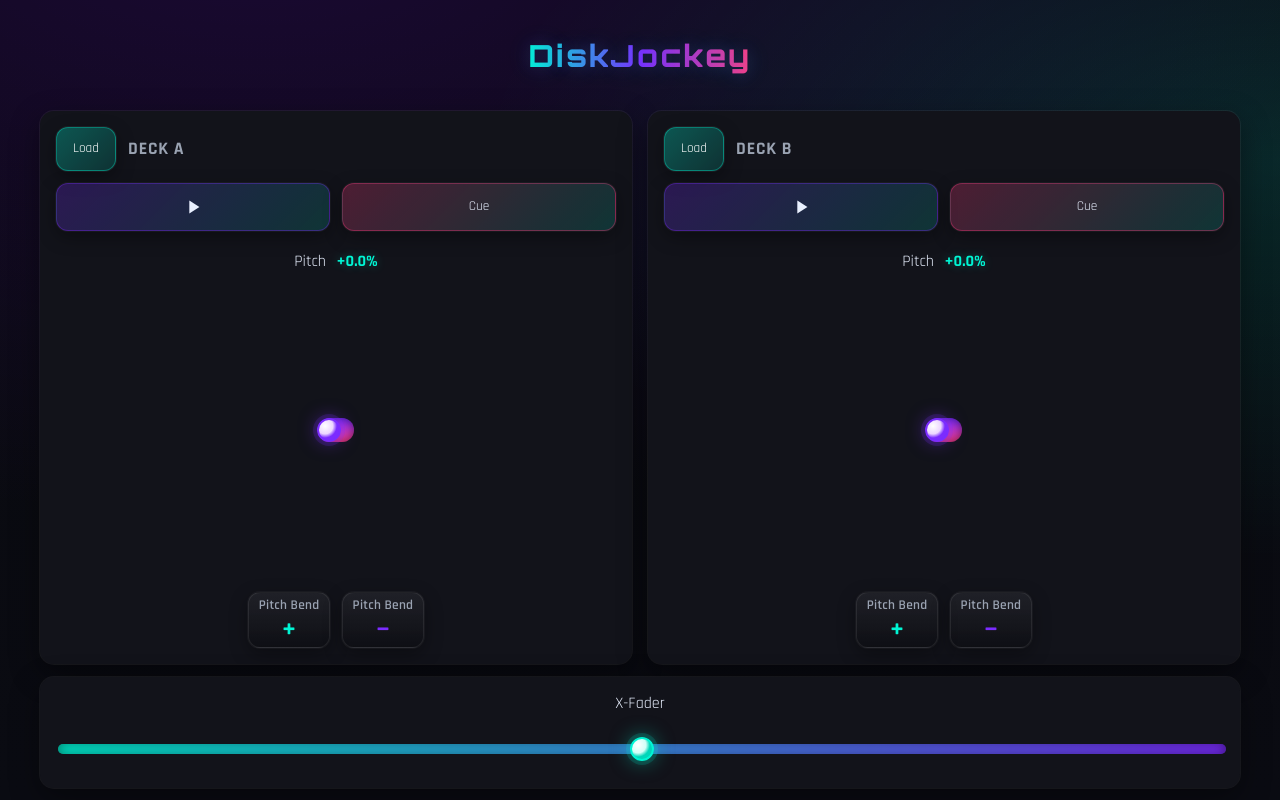
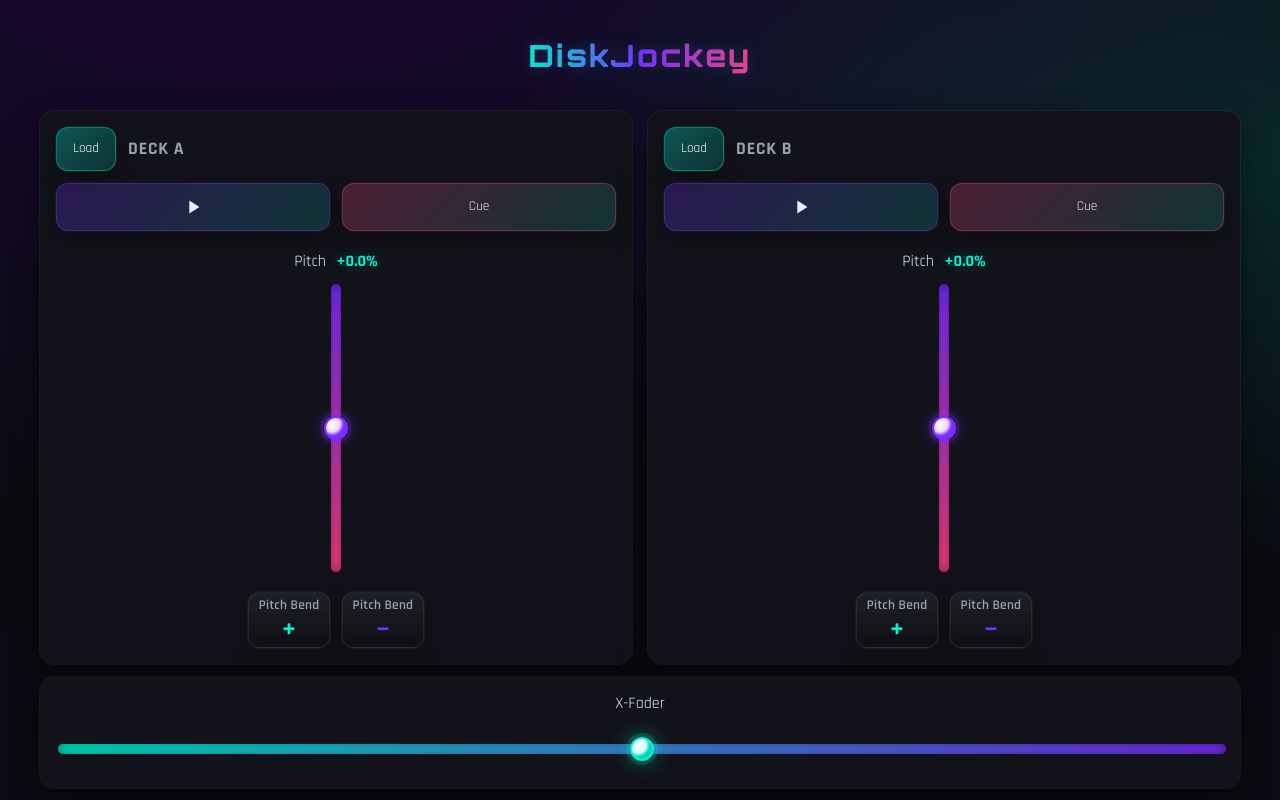
Before and after one commit to baffioso/diskJockey, a React (Vite) app: page / in a window 1280 px wide. Built offline with nearby package versions, Linux system fonts and the light colour scheme.

Commit message:
feat: implement custom vertical slider for pitch control

```diff
--- a/src/Deck.tsx
+++ b/src/Deck.tsx
@@ -1,4 +1,5 @@
 import React, { useEffect, useMemo, useRef, useState } from 'react'
+import { VerticalSlider } from './components/ui/VerticalSlider'
 
 export type DeckProps = {
   title: string
@@ -221,16 +222,16 @@ export function Deck({ title, audioCtx, outputNode, onLevel }: DeckProps) {
             </label>
           )
         })()}
-        <input
-          type="range"
-          min={-8}
-          max={8}
-          step={0.1}
-          defaultValue={0}
-          onChange={onPitchSlider}
-          className="vertical"
-          {...({ orient: 'vertical' } as React.HTMLAttributes<HTMLInputElement>)}
-        />
+        <div className="pitch-slider">
+          <VerticalSlider
+            min={-8}
+            max={8}
+            step={0.1}
+            value={(pitch - 1) * 100}
+            onChange={(v) => setPitch(1 + v / 100)}
+            ariaLabel="Pitch"
+          />
+        </div>
       </div>
 
       <div className="bend">
--- /dev/null
+++ b/src/components/ui/VerticalSlider.tsx
@@ -0,0 +1,85 @@
+import React, { useCallback, useMemo, useRef } from 'react'
+
+export type VerticalSliderProps = {
+  min: number
+  max: number
+  step?: number
+  value: number
+  onChange: (value: number) => void
+  ariaLabel?: string
+}
+
+function clamp(v: number, lo: number, hi: number) {
+  return Math.min(hi, Math.max(lo, v))
+}
+
+function snap(v: number, step = 1, min = 0) {
+  const snapped = Math.round((v - min) / step) * step + min
+  const fixed = Number(snapped.toFixed(6))
+  return fixed
+}
+
+export const VerticalSlider: React.FC<VerticalSliderProps> = ({
+  min,
+  max,
+  step = 1,
+  value,
+  onChange,
+  ariaLabel,
+}) => {
+  const trackRef = useRef<HTMLDivElement | null>(null)
+
+  const pct = useMemo(() => {
+    const t = (value - min) / (max - min)
+    const clamped = clamp(t, 0, 1)
+    // top=0 at top; we want min at bottom => invert
+    return 1 - clamped
+  }, [value, min, max])
+
+  const setFromPointer = useCallback(
+    (clientY: number) => {
+      const el = trackRef.current
+      if (!el) return
+      const rect = el.getBoundingClientRect()
+      const ratio = clamp((clientY - rect.top) / rect.height, 0, 1)
+      const raw = min + (1 - ratio) * (max - min)
+      const snapped = snap(raw, step, min)
+      onChange(clamp(snapped, min, max))
+    },
+    [min, max, step, onChange]
+  )
+
+  const onPointerDown = (e: React.PointerEvent<HTMLDivElement>) => {
+    (e.currentTarget as HTMLDivElement).setPointerCapture(e.pointerId)
+    setFromPointer(e.clientY)
+  }
+  const onPointerMove = (e: React.PointerEvent<HTMLDivElement>) => {
+    if ((e.currentTarget as HTMLDivElement).hasPointerCapture(e.pointerId)) {
+      setFromPointer(e.clientY)
+    }
+  }
+  const onPointerUp = (e: React.PointerEvent<HTMLDivElement>) => {
+    try { (e.currentTarget as HTMLDivElement).releasePointerCapture(e.pointerId) } catch {}
+  }
+
+  return (
+    <div className="vslider" aria-label={ariaLabel}>
+      <div
+        ref={trackRef}
+        className="vslider-track"
+        role="slider"
+        aria-orientation="vertical"
+        aria-valuemin={min}
+        aria-valuemax={max}
+        aria-valuenow={value}
+        onPointerDown={onPointerDown}
+        onPointerMove={onPointerMove}
+        onPointerUp={onPointerUp}
+      >
+        <div className="vslider-thumb" style={{ top: `${pct * 100}%` }} />
+      </div>
+    </div>
+  )
+}
+
+export default VerticalSlider
--- a/src/styles.css
+++ b/src/styles.css
@@ -69,13 +69,47 @@ button, input, select, textarea {
 .pitch { display: grid; grid-template-rows: auto 1fr; justify-items: center; align-items: stretch; flex: 1 1 auto; min-height: 0; margin: 0.5rem 0.375rem; row-gap: 0.5rem; }
 .pitch label { display: block; margin-bottom: 0.25rem; }
 .pitch .pitch-readout { color: var(--accent); font-weight: 700; margin-left: 0.4rem; text-shadow: 0 0 10px rgba(0,245,212,0.3); }
+
+/* Pitch slider container */
+.pitch .pitch-slider { position: relative; width: 100%; height: 100%; display: flex; align-items: center; justify-content: center; }
+
+/* Custom vertical slider (cross-browser) */
+.vslider { width: 44px; height: 100%; display: flex; align-items: center; justify-content: center; }
+.vslider-track {
+  position: relative;
+  width: 10px;
+  height: 100%;
+  border-radius: 9999px;
+  background: linear-gradient(180deg, var(--accent-2), var(--accent-3));
+  box-shadow: inset 0 0 10px rgba(0,0,0,0.5);
+}
+.vslider-thumb {
+  position: absolute;
+  left: 50%;
+  transform: translate(-50%, -50%);
+  width: 24px; height: 24px; border-radius: 50%;
+  background: radial-gradient(circle at 30% 30%, #fff, #ecd6ff 40%, #7b2cff 60%);
+  border: 2px solid var(--accent-2);
+  box-shadow: 0 0 0 4px rgba(123, 44, 255, 0.18), 0 0 18px rgba(123,44,255,0.5);
+  transition: transform 0.06s ease;
+  touch-action: none;
+}
+.vslider-track:active .vslider-thumb { transform: translate(-50%, -50%) scale(1.05); }
+
+/* Base input - Firefox/native vertical via writing-mode */
 .pitch input.vertical {
-  writing-mode: bt-lr;
-  appearance: slider-vertical;
-  -webkit-appearance: slider-vertical;
-  width: 36px; height: 100%;
+  appearance: none;
   background: transparent;
+  width: 36px;
+  height: 100%;
 }
+
+/* Firefox supports native vertical with orient + writing-mode */
+@-moz-document url-prefix() {
+  .pitch input.vertical { writing-mode: bt-lr; }
+}
+
+/* Remove native range styling (we replaced it with .vslider) */
 
 .bend { display: flex; gap: 0.75rem; justify-content: center; }
 .bend button { display: inline-flex; flex-direction: column; align-items: center; gap: 0.2rem; padding: 0.25rem 0.6rem; min-height: auto; min-width: auto; }
@@ -117,37 +151,7 @@ button, input, select, textarea {
 }
 .xfader input[type="range"]:active::-moz-range-thumb { transform: scale(1.05); box-shadow: 0 0 0 6px rgba(0, 245, 212, 0.2), 0 0 28px var(--glow); }
 
-/* Vertical pitch slider track + thumb */
-.pitch input.vertical::-webkit-slider-runnable-track {
-  width: 10px; border-radius: 9999px;
-  background: linear-gradient(180deg, var(--accent-2), var(--accent-3));
-  box-shadow: inset 0 0 10px rgba(0,0,0,0.5);
-}
-.pitch input.vertical::-webkit-slider-thumb {
-  -webkit-appearance: none; appearance: none;
-  width: 24px; height: 24px; border-radius: 50%;
-  background: radial-gradient(circle at 30% 30%, #fff, #ecd6ff 40%, #7b2cff 60%);
-  border: 2px solid var(--accent-2);
-  box-shadow: 0 0 0 4px rgba(123, 44, 255, 0.18), 0 0 18px rgba(123,44,255,0.5);
-  margin-left: -7px; /* center over 10px track */
-  transition: transform 0.1s ease, box-shadow 0.2s ease;
-}
-.pitch input.vertical:active::-webkit-slider-thumb { transform: scale(1.05); box-shadow: 0 0 0 6px rgba(123, 44, 255, 0.25), 0 0 26px rgba(123,44,255,0.6); }
-
-.pitch input.vertical { appearance: none; -moz-appearance: none; }
-.pitch input.vertical::-moz-range-track {
-  width: 10px; border-radius: 9999px;
-  background: linear-gradient(180deg, var(--accent-2), var(--accent-3));
-  box-shadow: inset 0 0 10px rgba(0,0,0,0.5);
-}
-.pitch input.vertical::-moz-range-thumb {
-  width: 24px; height: 24px; border-radius: 50%;
-  background: radial-gradient(circle at 30% 30%, #fff, #ecd6ff 40%, #7b2cff 60%);
-  border: 2px solid var(--accent-2);
-  box-shadow: 0 0 0 4px rgba(123, 44, 255, 0.18), 0 0 18px rgba(123,44,255,0.5);
-  transition: transform 0.1s ease, box-shadow 0.2s ease;
-}
-.pitch input.vertical:active::-moz-range-thumb { transform: scale(1.05); box-shadow: 0 0 0 6px rgba(123, 44, 255, 0.25), 0 0 26px rgba(123,44,255,0.6); }
+/* Removed native range vertical styles */
 
 footer { opacity: 0.7; font-size: 0.8rem; }
 
```
